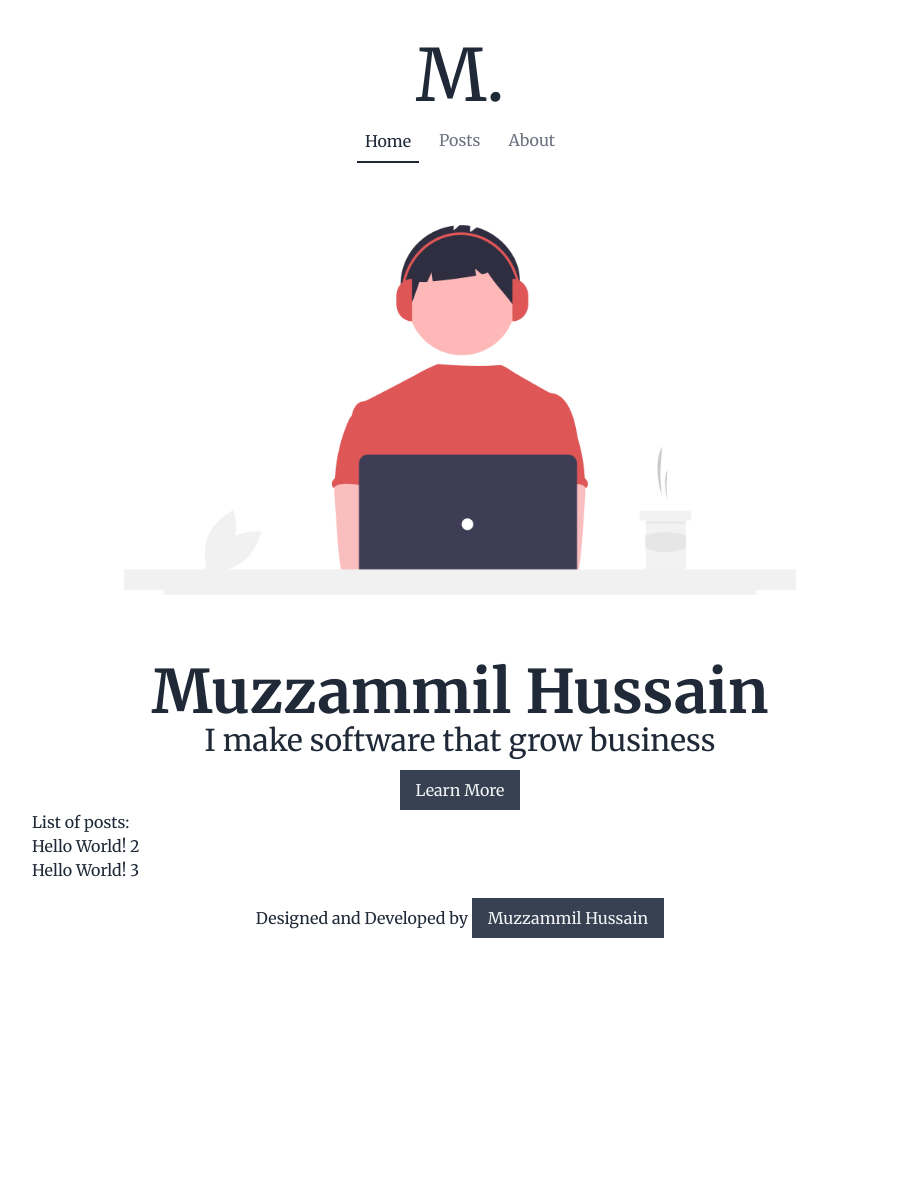
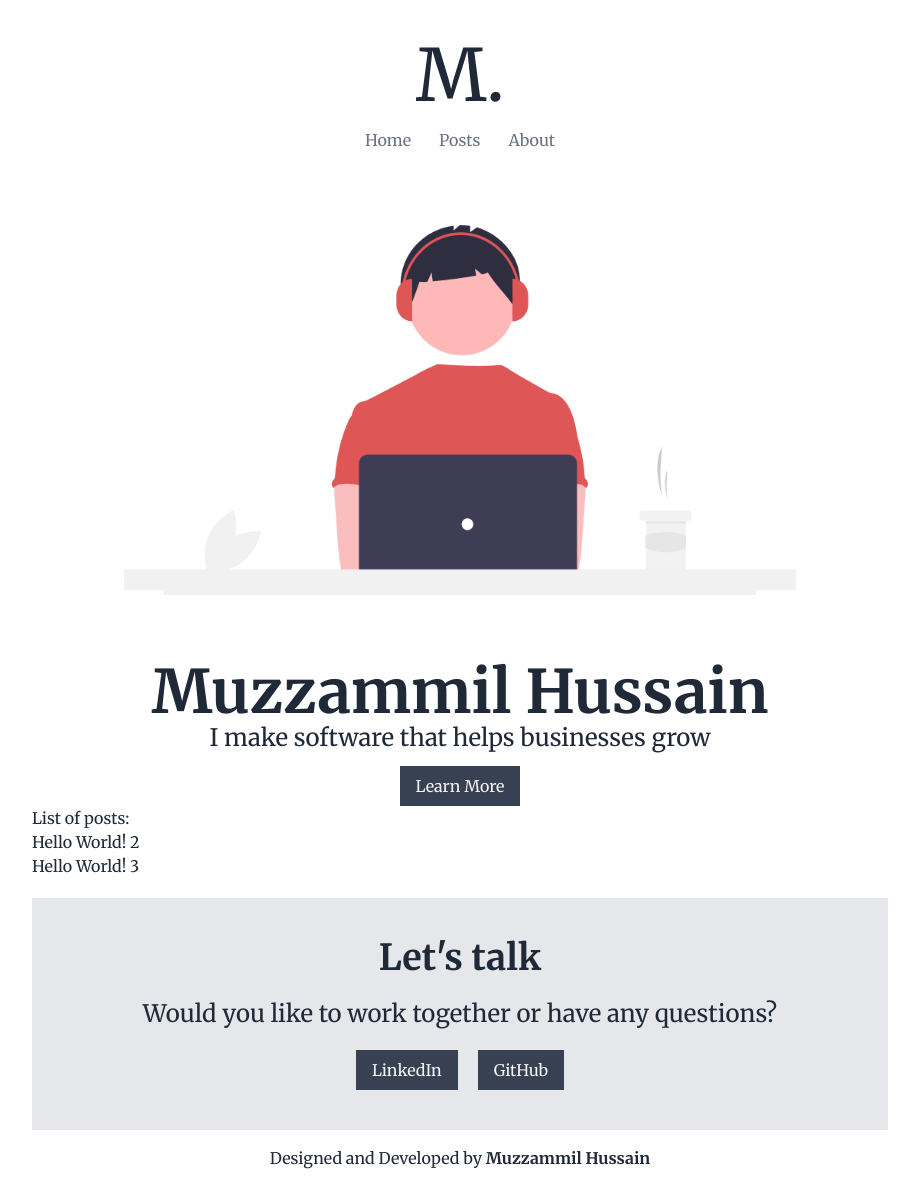
Before and after one commit to muzzammilh/portfolio-and-blog, a Next.js app: page / in a window 1280 px wide. Shown: the whole page, without its empty margins (180-1099 px from the left). Before the commit the page ends 958 px from the top, so only its background shows below. Built offline with nearby package versions, Linux system fonts and the light colour scheme.

Commit message:
Added hero nav heading menu and other style elements

```diff
--- a/components/footer.js
+++ b/components/footer.js
@@ -4,49 +4,21 @@ import Btn from '@components/btn';
 export default function Footer() {
   return (
     <footer>
+      <div className="text-center bg-gray-200 border-3 p-10 mt-5">
+        <div className="text-4xl font-bold">Let&apos;s talk</div>
+        <div className="text-2xl mt-5">
+          Would you like to work together or have any questions?
+        </div>
+        <div className="mt-5 space-x-5">
+          <Btn text="LinkedIn" link="/about" />
+          <Btn text="GitHub" link="/about" />
+          {/* <Btn text="LinkedIn" link="/about" /> */}
+        </div>
+      </div>
       <div className="flex mt-4 justify-center items-center flex-col">
         <div className="col-auto">
-          Designed and Developed by <Btn text="Muzzammil Hussain" link="/about" />
+          Designed and Developed by <span className="font-bold">Muzzammil Hussain</span>
         </div>
-        {/* <div className="col-auto font-bold mt-5">
-          Credits
-        </div>
-        <div className="col-auto">
-          <a href="#" className="text-gray-500 hover:text-gray-800 pr-2" target="_blank" rel="dofollow">React.js</a>
-          <a href="#" className="text-gray-500 hover:text-gray-800 pr-2" target="_blank" rel="dofollow">Next.js</a>
-          <a href="#" className="text-gray-500 hover:text-gray-800 pr-2" target="_blank" rel="dofollow">Tailwindcss</a>
-          <a href="#" className="text-gray-500 hover:text-gray-800 pr-2" target="_blank" rel="dofollow">Vercel</a>
-          <a href="#" className="text-gray-500 hover:text-gray-800 pr-2" target="_blank" rel="dofollow">UnDraw</a>
-          <a href="#" className="text-gray-500 hover:text-gray-800 pr-2" target="_blank" rel="dofollow">React.js</a>
-          <a href="#" className="text-gray-500 hover:text-gray-800 pr-2" target="_blank" rel="dofollow">React.js</a>
-        </div> */}
-        {/* <div className="mt-4 text-center">
-          You can view the complete source code of the website on github
-        </div> */}
-        {/* <h3 className="text-5xl font-bold pb-4">Get in Touch</h3>
-        <div className="box w-1/2 mx-auto py-8 border-solid border-4 rounded-lg sm:w-10/12">
-          <p className="font-bold text-2xl pb-16 sm:pb-8">
-            Want to work together or have any questions?
-          </p>
-        </div>
-
-        <div className="my-4">
-          <a href="#" target="_blank" rel="noreferrer" className="px-3">
-            LinkedIn
-          </a>
-          <a href="#" target="_blank" rel="noreferrer" className="px-3">
-            GitHub
-          </a>
-          <a href="#" target="_blank" rel="noreferrer" className="px-3">
-            Resume
-          </a>
-        </div>
-        <p className="col-end-3">
-          Designed and Developed by
-          <span className="bg-gray-200 p-2 ml-2 rounded-sm">
-            Muzzammil Hussain
-          </span>
-        </p> */}
       </div>
     </footer>
   );
--- /dev/null
+++ b/components/heading.js
@@ -0,0 +1,9 @@
+export default function Heading(props) {
+  return (
+    <>
+      <div className="font-bold text-4xl sm:text-5xl mt-5">
+        {props.text}
+      </div>
+    </>
+  );
+}
--- a/components/hero.js
+++ b/components/hero.js
@@ -6,12 +6,12 @@ import heroImage from '../images/undraw_Coding_re_iv62.png';
 export default function Hero() {
   return (
     <>
-      <Image src={heroImage} alt="Author Sketch" />
+      <Image src={heroImage} alt="Muzzammil Hussain" />
       <div className="text-center font-bold text-4xl sm:text-6xl">
         Muzzammil Hussain
       </div>
-      <div className="text-center text-2xl  xl sm:text-3xl">
-        I make software that grow business
+      <div className="text-center text-1xl  xl sm:text-2xl">
+        I make software that helps businesses grow
       </div>
       <div className="text-center mt-3">
         <Btn text="Learn More" link="/about" />
--- /dev/null
+++ b/components/menu.js
@@ -0,0 +1,18 @@
+// import { useRouter } from 'next/router';
+import Link from 'next/link';
+
+export default function Menu(props) {
+
+  // const router = useRouter();
+
+
+  return (
+    <>
+      <Link href={props.link} passHref>
+        <a className="py-2 px-2 mb-1 text-gray-500 hover:text-gray-800 transition duration-300">
+            {props.text}
+        </a>
+      </Link>
+    </>
+  );
+}
--- a/components/nav.js
+++ b/components/nav.js
@@ -1,4 +1,12 @@
+import Link from 'next/link';
+import { useRouter } from 'next/router';
+
+import Menu from '@components/menu';
+
 export default function Nav() {
+
+  const router = useRouter();
+
   return (
     <>
       <nav className="bg-white flex items-center mt-2 justify-center">
@@ -6,21 +14,9 @@ export default function Nav() {
           <div className="flex justify-between">
             <div className="flex space-x-7">
               <div className="flex items-center space-x-3">
-                <a href="" className="py-2 px-2 border-b-2 border-gray-800">
-                  Home
-                </a>
-                <a
-                  href=""
-                  className="py-2 px-2 mb-1 text-gray-500 hover:text-gray-800 transition duration-300"
-                >
-                  Posts
-                </a>
-                <a
-                  href=""
-                  className="py-2 px-2 mb-1 text-gray-500 hover:text-gray-800 transition duration-300"
-                >
-                  About
-                </a>
+                <Menu link='/' text='Home' />
+                <Menu link='/posts' text='Posts' />
+                <Menu link='/about' text='About' />
               </div>
             </div>
           </div>
--- /dev/null
+++ b/pages/about.js
@@ -0,0 +1,23 @@
+import Link from 'next/link';
+
+import DefaultLayout from '@layouts/default';
+import Heading from '@components/heading';
+
+import { getAllPosts } from '@api';
+
+export default function Blog(props) {
+  return (
+    <DefaultLayout title={props.title} description={props.description}>
+      <Heading text={props.title} />
+    </DefaultLayout>
+  );
+}
+
+export function getStaticProps() {
+  return {
+    props: {
+      title: 'About',
+      posts: getAllPosts()
+    },
+  };
+}
```
